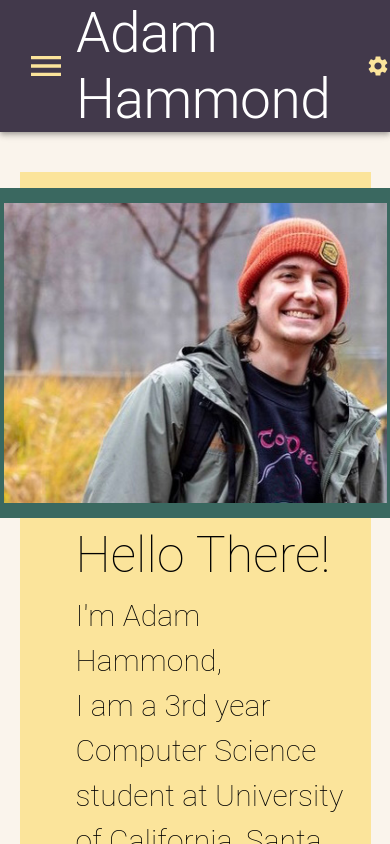
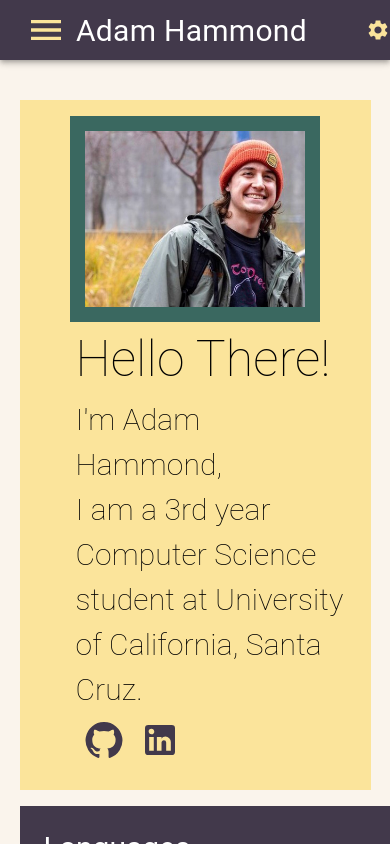
Before and after one commit to adamhammond22/React-Website, a React (Create React App) app: page /#/ in a window 390 px wide. Shown: the top 844 px of the page. Built offline with nearby package versions, Linux system fonts and the light colour scheme.

Commit message:
main picture scales better at mobile, spelling fixes

```diff
--- a/src/Components.jsx
+++ b/src/Components.jsx
@@ -186,7 +186,8 @@ function CustomNavbar(props) {
           {/* Typography box */}
           <Box sx = {{display: 'flex', flexGrow: 1,
             justifyContent: 'left'}}name = 'typography box'>
-            <Typography variant="h2" component="div" sx={{display: 'flex'}}>
+            <Typography component="div" sx={{fontSize: {xs: 30, sm: 55},
+              display: 'flex'}}>
               Adam Hammond
             </Typography>
           </Box>
--- a/src/HomeContent.jsx
+++ b/src/HomeContent.jsx
@@ -34,7 +34,7 @@ const rightContentBoxes = () => {
         About Me
         </Typography>
         <Typography variant = "p3">
-          I'm interested in Algorithems, Systema, Machine Learning,
+          I'm interested in Algorithems, Systems, Machine Learning,
           Networking, and more! I'm currently looking for a 2023
           Summer Internship, as well as opportunities after I
           graduate in June 2024!
--- a/src/routes/Home.jsx
+++ b/src/routes/Home.jsx
@@ -29,12 +29,11 @@ function Home() {
           height: 'auto', mt: 5, flexDirection: {xs: 'column', md: 'row'},
           p: '16px', alignItems: 'center'}}
         backgroundColor = 'tertiary.main' name = 'greeting box'>
-          <Box component = 'img' src="adam2.jpg" width = '40%' height = '40%'
-            sx = {{height: 330, width: 413,
-              maxHeight: {xs: 370, md: 330},
-              maxWidth: {xs: 453, md: 413},
+          <Box component = 'img' src="adam2.jpg"
+            sx = {{ display: 'flex',
+              maxWidth: {xs: 250, sm: 413}, minWidth: 100,
               flexShrink: 1, border: 15, borderColor: 'quaternary.main'}}/>
-          <Box sx = {{pl: 5, flexShrink: 1}}>
+          <Box sx = {{pl: 5, flexShrink: 2}}>
             <Typography variant = 'p1' color = 'tertiary.contrastText'>
               Hello There! <br />
             </Typography>
@@ -61,7 +60,7 @@ function Home() {
         {/* Main Content Box */}
         <Box sx = {{minWidth: 320, width: `calc(90%)`,
           mt: 2, height: 'auto'}}>
-          <MainContent name = 'main Content'/>
+          <MainContent name = 'main content'/>
         </Box>
       </Box>
       <CustomFooter />
```
